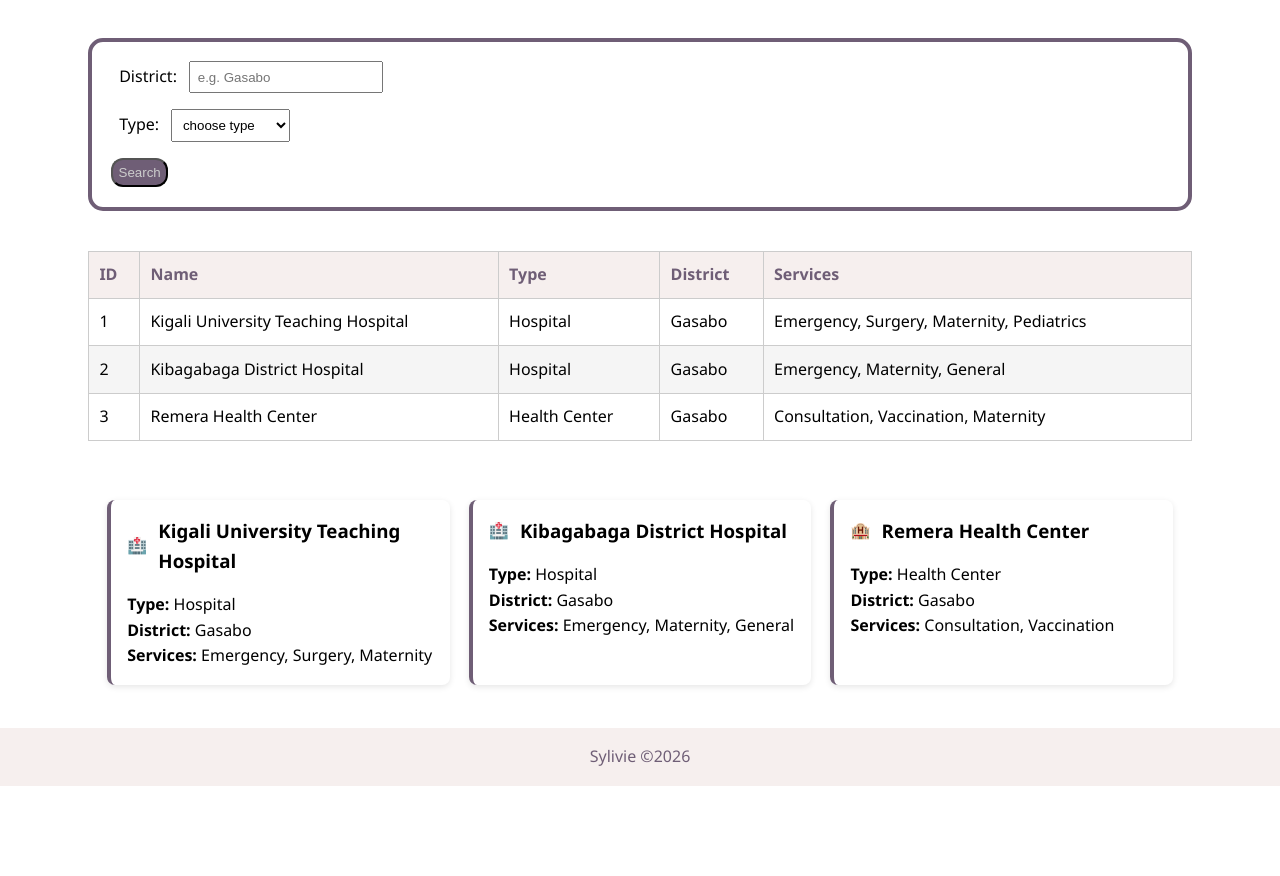
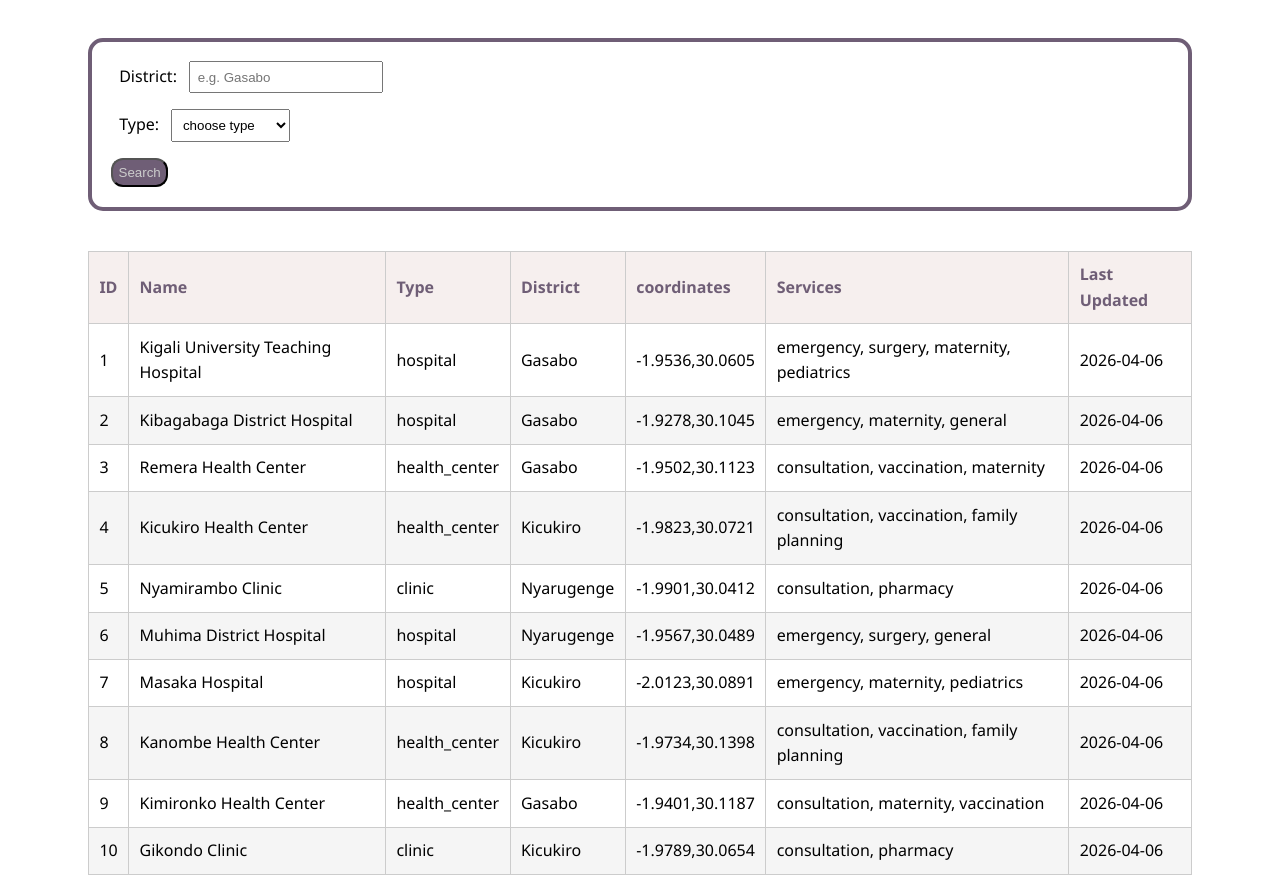
Before and after one commit to Sylivie211/rwanda-health-facilities-frontend, a plain HTML site: page docs/index.html in a window 1280 px wide. Shown: the part 82-958 px from the top of the page. Before the commit the page ends 868 px from the top, so only its background shows below. Drawn offline with Linux system fonts and the light colour scheme.

Commit message:
DOM manipulation, dynamic table rendering

```diff
--- /dev/null
+++ b/docs/app.js
@@ -0,0 +1,316 @@
+/* const facilities = [
+    {
+        "id": 1,
+        "name": "Kigali University Teaching Hospital",
+        "type": "hospital",
+        "district": "Gasabo",
+        "coordinates": {
+            "latitude": -1.9536,
+            "longitude": 30.0605
+        },
+        "services": [
+            "emergency",
+            "surgery",
+            "maternity",
+            "pediatrics"
+        ],
+        "last_updated": "2026-04-06"
+    },
+    {
+        "id": 2,
+        "name": "Kibagabaga District Hospital",
+        "type": "hospital",
+        "district": "Gasabo",
+        "coordinates": {
+            "latitude": -1.9278,
+            "longitude": 30.1045
+        },
+        "services": [
+            "emergency",
+            "maternity",
+            "general"
+        ],
+        "last_updated": "2026-04-06"
+    },
+    {
+        "id": 3,
+        "name": "Remera Health Center",
+        "type": "health_center",
+        "district": "Gasabo",
+        "coordinates": {
+            "latitude": -1.9502,
+            "longitude": 30.1123
+        },
+        "services": [
+            "consultation",
+            "vaccination",
+            "maternity"
+        ],
+        "last_updated": "2026-04-06"
+    },
+    {
+        "id": 4,
+        "name": "Kicukiro Health Center",
+        "type": "health_center",
+        "district": "Kicukiro",
+        "coordinates": {
+            "latitude": -1.9823,
+            "longitude": 30.0721
+        },
+        "services": [
+            "consultation",
+            "vaccination",
+            "family planning"
+        ],
+        "last_updated": "2026-04-06"
+    },
+    {
+        "id": 5,
+        "name": "Nyamirambo Clinic",
+        "type": "clinic",
+        "district": "Nyarugenge",
+        "coordinates": {
+            "latitude": -1.9901,
+            "longitude": 30.0412
+        },
+        "services": [
+            "consultation",
+            "pharmacy"
+        ],
+        "last_updated": "2026-04-06"
+    },
+    {
+        "id": 6,
+        "name": "Muhima District Hospital",
+        "type": "hospital",
+        "district": "Nyarugenge",
+        "coordinates": {
+            "latitude": -1.9567,
+            "longitude": 30.0489
+        },
+        "services": [
+            "emergency",
+            "surgery",
+            "general"
+        ],
+        "last_updated": "2026-04-06"
+    },
+    {
+        "id": 7,
+        "name": "Masaka Hospital",
+        "type": "hospital",
+        "district": "Kicukiro",
+        "coordinates": {
+            "latitude": -2.0123,
+            "longitude": 30.0891
+        },
+        "services": [
+            "emergency",
+            "maternity",
+            "pediatrics"
+        ],
+        "last_updated": "2026-04-06"
+    },
+    {
+        "id": 8,
+        "name": "Kanombe Health Center",
+        "type": "health_center",
+        "district": "Kicukiro",
+        "coordinates": {
+            "latitude": -1.9734,
+            "longitude": 30.1398
+        },
+        "services": [
+            "consultation",
+            "vaccination",
+            "family planning"
+        ],
+        "last_updated": "2026-04-06"
+    },
+    {
+        "id": 9,
+        "name": "Kimironko Health Center",
+        "type": "health_center",
+        "district": "Gasabo",
+        "coordinates": {
+            "latitude": -1.9401,
+            "longitude": 30.1187
+        },
+        "services": [
+            "consultation",
+            "maternity",
+            "vaccination"
+        ],
+        "last_updated": "2026-04-06"
+    },
+    {
+        "id": 10,
+        "name": "Gikondo Clinic",
+        "type": "clinic",
+        "district": "Kicukiro",
+        "coordinates": {
+            "latitude": -1.9789,
+            "longitude": 30.0654
+        },
+        "services": [
+            "consultation",
+            "pharmacy"
+        ],
+        "last_updated": "2026-04-06"
+    }
+];
+
+function renderTable(facilities){
+    tbody = document.querySelector('tbody');
+    tbody.innerHTML = '';
+    let row = document.querySelectorAll('tr');
+    for (let i = 0; i <= facilities.length; i++){
+row.innerHTML = `<td>${facilities[i].id}</td><td>${facilities[i].name}</td><td>${facilities[i].type}</td>
+    <td>${facilities[i].district}</td><td>${facilities[i].coordinates}</td><td>${facilities[i].services}</td>
+    <td>${facilities[i].last_updated}</td>`
+    }
+}
+
+x = renderTable(facilities);
+console.log(x); */
+
+
+
+const facilities = [
+    {
+        id: 1,
+        name: "Kigali University Teaching Hospital",
+        type: "hospital",
+        district: "Gasabo",
+        coordinates: { latitude: -1.9536, longitude: 30.0605 },
+        services: ["emergency", "surgery", "maternity", "pediatrics"],
+        last_updated: "2026-04-06"
+    },
+    {
+        id: 2,
+        name: "Kibagabaga District Hospital",
+        type: "hospital",
+        district: "Gasabo",
+        coordinates: { latitude: -1.9278, longitude: 30.1045 },
+        services: ["emergency", "maternity", "general"],
+        last_updated: "2026-04-06"
+    },
+    {
+        id: 3,
+        name: "Remera Health Center",
+        type: "health_center",
+        district: "Gasabo",
+        coordinates: { latitude: -1.9502, longitude: 30.1123 },
+        services: ["consultation", "vaccination", "maternity"],
+        last_updated: "2026-04-06"
+    },
+    {
+        id: 4,
+        name: "Kicukiro Health Center",
+        type: "health_center",
+        district: "Kicukiro",
+        coordinates: { latitude: -1.9823, longitude: 30.0721 },
+        services: ["consultation", "vaccination", "family planning"],
+        last_updated: "2026-04-06"
+    },
+    {
+        id: 5,
+        name: "Nyamirambo Clinic",
+        type: "clinic",
+        district: "Nyarugenge",
+        coordinates: { latitude: -1.9901, longitude: 30.0412 },
+        services: ["consultation", "pharmacy"],
+        last_updated: "2026-04-06"
+    },
+    {
+        id: 6,
+        name: "Muhima District Hospital",
+        type: "hospital",
+        district: "Nyarugenge",
+        coordinates: { latitude: -1.9567, longitude: 30.0489 },
+        services: ["emergency", "surgery", "general"],
+        last_updated: "2026-04-06"
+    },
+    {
+        id: 7,
+        name: "Masaka Hospital",
+        type: "hospital",
+        district: "Kicukiro",
+        coordinates: { latitude: -2.0123, longitude: 30.0891 },
+        services: ["emergency", "maternity", "pediatrics"],
+        last_updated: "2026-04-06"
+    },
+    {
+        id: 8,
+        name: "Kanombe Health Center",
+        type: "health_center",
+        district: "Kicukiro",
+        coordinates: { latitude: -1.9734, longitude: 30.1398 },
+        services: ["consultation", "vaccination", "family planning"],
+        last_updated: "2026-04-06"
+    },
+    {
+        id: 9,
+        name: "Kimironko Health Center",
+        type: "health_center",
+        district: "Gasabo",
+        coordinates: { latitude: -1.9401, longitude: 30.1187 },
+        services: ["consultation", "maternity", "vaccination"],
+        last_updated: "2026-04-06"
+    },
+    {
+        id: 10,
+        name: "Gikondo Clinic",
+        type: "clinic",
+        district: "Kicukiro",
+        coordinates: { latitude: -1.9789, longitude: 30.0654 },
+        services: ["consultation", "pharmacy"],
+        last_updated: "2026-04-06"
+    }
+];
+
+console.log("script loaded")
+console.log(facilities.length)
+console.log(document.querySelector('.cards-container'))
+
+function renderTable(facilities){
+    const tbody = document.querySelector('tbody');
+    tbody.innerHTML = '';
+    facilities.forEach(function(facility){
+        let row = document.createElement('tr');
+        row.innerHTML = `<td>${facility.id}</td>
+        <td>${facility.name}</td>
+        <td>${facility.type}</td>
+        <td>${facility.district}</td>
+        <td>${facility.coordinates.latitude},${facility.coordinates.longitude}</td>
+        <td>${facility.services.join(", ")}</td>
+        <td>${facility.last_updated}</td>`
+    tbody.appendChild(row);
+    });
+
+
+}
+
+renderTable(facilities)
+
+function renderCards(facilities){
+    const cards = document.querySelector('.cards-container');
+    cards.innerHTML = '';
+    facilities.forEach(function(facility){
+        let card= document.createElement('div')
+        card.className = 'card'
+        card.innerHTML = `
+                <div class="card-top">
+                    <span class="icon">🏥</span>
+                    <h3>${facility.name}</h3>
+                </div>
+                <div class="card-details">
+                    <p><strong>Type:</strong>${facility.type}</p>
+                    <p><strong>District:</strong> ${facility.district}</p>
+                    <p><strong>Services:</strong> ${facility.services.join(", ")}</p>
+                 </div>`
+                cards.appendChild(card);
+    });
+
+}
+ renderCards(facilities);
--- a/docs/index.html
+++ b/docs/index.html
@@ -38,81 +38,21 @@
                     <th>Name</th>
                     <th>Type</th>
                     <th>District</th>
+                    <th>coordinates</th>
                     <th>Services</th>
+                    <th>Last Updated</th>
                 </tr>
             </thead>
-            <tbody>
-                 <tr>
-                    <td>1</td>
-                    <td>Kigali University Teaching Hospital</td>
-                    <td>Hospital</td>
-                    <td>Gasabo</td>
-                    <td>Emergency, Surgery, Maternity, Pediatrics</td>
-                </tr>
-                <tr>
-                    <td>2</td>
-                    <td>Kibagabaga District Hospital</td>
-                    <td>Hospital</td>
-                    <td>Gasabo</td>
-                    <td>Emergency, Maternity, General</td>
-                </tr>
-                <tr>
-                    <td>3</td>
-                    <td>Remera Health Center</td>
-                    <td>Health Center</td>
-                    <td>Gasabo</td>
-                    <td>Consultation, Vaccination, Maternity</td>
-                </tr>
-<!--                 <tr>
-                    <td>4</td>
-                    <td>Kicukiro Health Center</td>
-                    <td>Health Center</td>
-                    <td>Kicukiro</td>
-                    <td>Consultation, Vaccination, Family Planning</td>
-                </tr> -->
-            </tbody>
+            <tbody></tbody>
         </table>
         </div>
         <!-- Facility Cards -->
         <section class="cards-container">
-            <div class="card">
-                <div class="card-top">
-                    <span class="icon">🏥</span>
-                    <h3>Kigali University Teaching Hospital</h3>
-                </div>
-                <div class="card-details">
-                    <p><strong>Type:</strong> Hospital</p>
-                    <p><strong>District:</strong> Gasabo</p>
-                    <p><strong>Services:</strong> Emergency, Surgery, Maternity</p>
-                </div>
-            </div>
-
-            <div class="card">
-                <div class="card-top">
-                    <span class="icon">🏥</span>
-                    <h3>Kibagabaga District Hospital</h3>
-                </div>
-                <div class="card-details">
-                    <p><strong>Type:</strong> Hospital</p>
-                    <p><strong>District:</strong> Gasabo</p>
-                    <p><strong>Services:</strong> Emergency, Maternity, General</p>
-                </div>
-            </div>
-
-            <div class="card">
-                <div class="card-top">
-                    <span class="icon">🏨</span>
-                    <h3>Remera Health Center</h3>
-                </div>
-                <div class="card-details">
-                    <p><strong>Type:</strong> Health Center</p>
-                    <p><strong>District:</strong> Gasabo</p>
-                    <p><strong>Services:</strong> Consultation, Vaccination</p>
-                </div>
+            <div>
             </div>
         </section>
     </main>
     <footer>Sylivie &copy;2026</footer>
-<script src="day1_js.js"></script>
+<script src="app.js"></script>
 </body>
 </html>
```
Also changed, not shown: docs/day1_js.js (line endings or trailing spaces).
